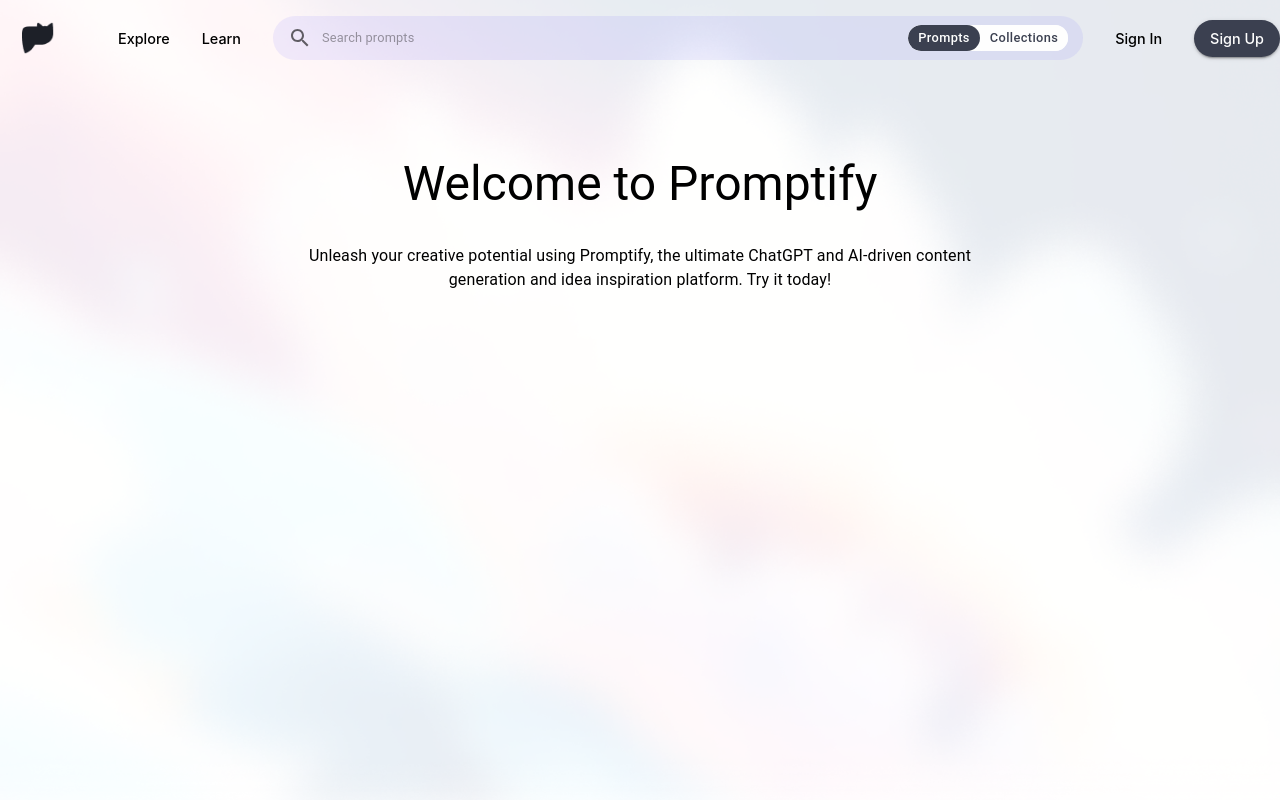
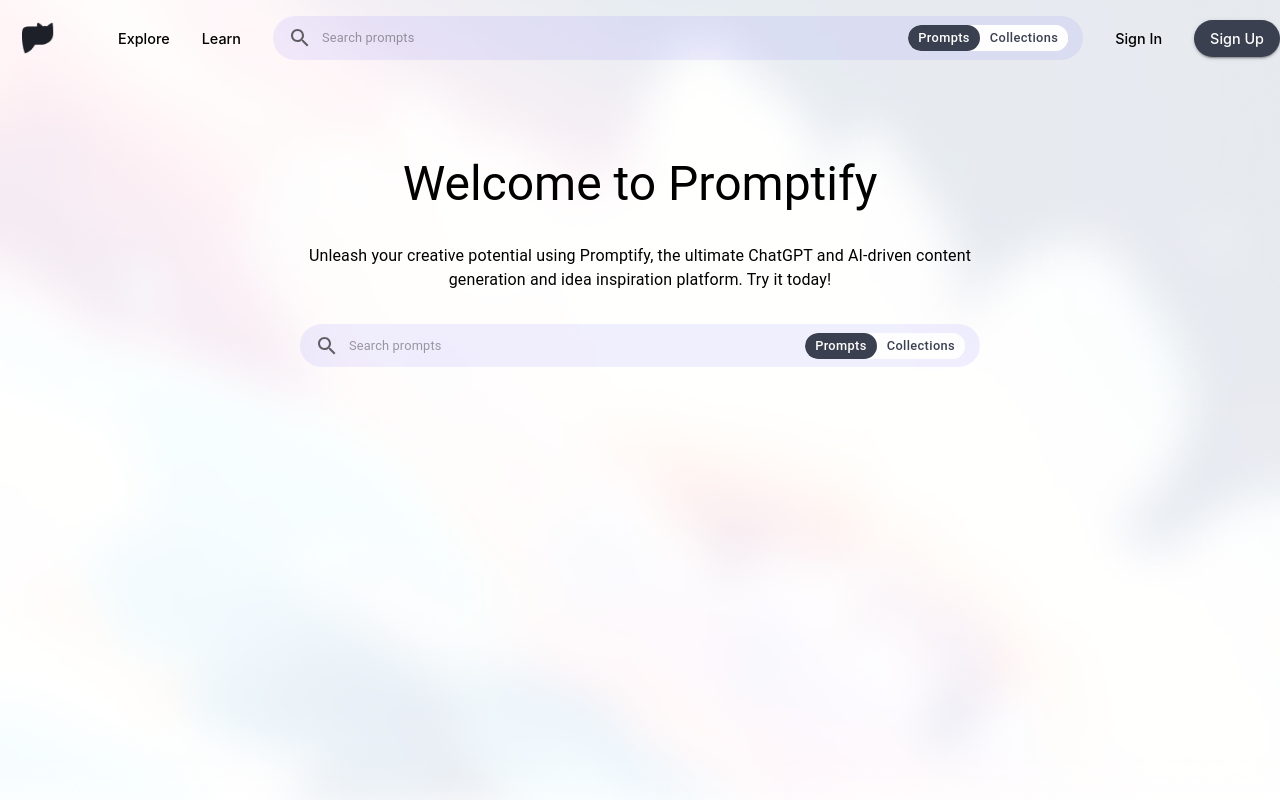
Before and after one commit to Salman-EF/promptify, a React (Create React App) app: page / in a window 1280 px wide. Built offline with nearby package versions, Linux system fonts and the light colour scheme.

Commit message:
add search input component into LandingWelcome

```diff
--- a/src/App.css
+++ b/src/App.css
@@ -66,3 +66,6 @@
 .land-welcome h3 {
   margin-bottom: 2rem;
 }
+.land-welcome .search-input {
+  margin: 2rem 0;
+}
--- a/src/components/LandingWelcome.tsx
+++ b/src/components/LandingWelcome.tsx
@@ -1,5 +1,6 @@
 import React from 'react';
 import { Typography } from '@mui/material';
+import SearchInput from './SearchInput';
 
 const LandingWelcome: React.FC = () => {
   return (
@@ -10,6 +11,7 @@
       <Typography variant="body1">
          Unleash your creative potential using Promptify, the ultimate ChatGPT and AI-driven content generation and idea inspiration platform. Try it today!
       </Typography>
+      <SearchInput />
     </div>
   );
 };
```
